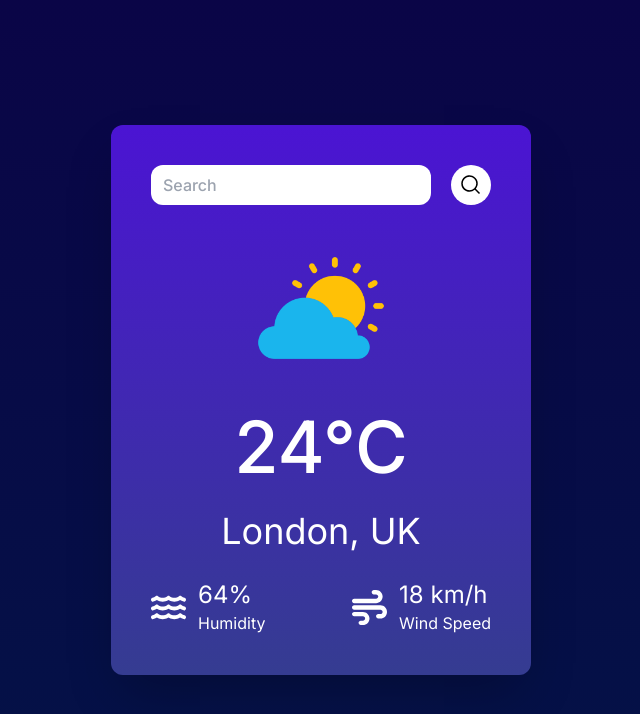
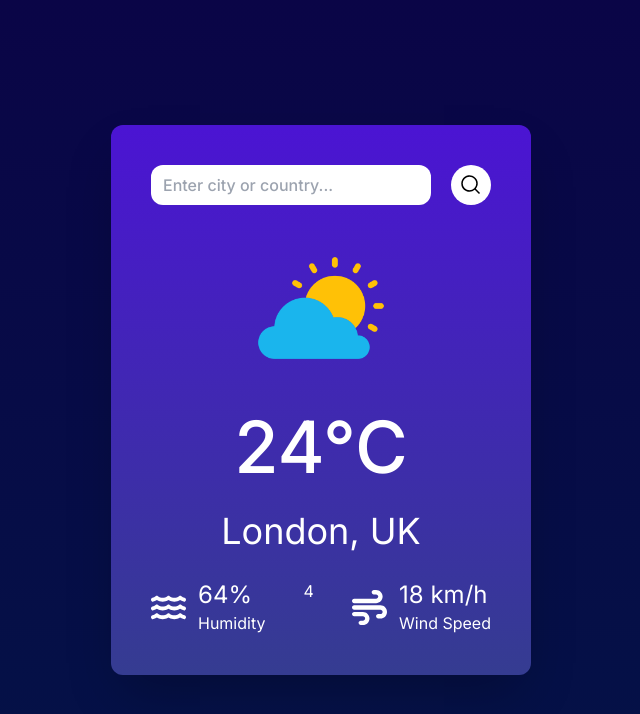
Before and after one commit to abhijayrajvansh/weather-app-next.js, a Next.js app: page / in a window 1280 px wide. Shown: the top 714 px of the page, without its empty margins (319-959 px from the left). Built offline with nearby package versions, Linux system fonts and the light colour scheme; no server answers.

Commit message:
update: audit push from local env

```diff
--- a/app/layout.tsx
+++ b/app/layout.tsx
@@ -5,7 +5,7 @@ import "./globals.css";
 const inter = Inter({ subsets: ["latin"] });
 
 export const metadata: Metadata = {
-  title: "Weather App | Next.Js",
+  title: "Abhijay's Weather App",
   description: "Crafted by Abhijay Rajvansh",
 };
 
--- a/components/WeatherApp.tsx
+++ b/components/WeatherApp.tsx
@@ -2,15 +2,6 @@
 
 import { MagnifyingGlassIcon } from '@heroicons/react/24/solid'
 import { FaWind, FaWater } from "react-icons/fa6";
-
-// export const getServerSideProps = () => {
-//   console.log(process.env.API_KEY);
-//   return {
-//     props:{
-//       env: 'private api keys',
-//     },
-//   }
-// }
 
 export default function WeatherApp () {
 
@@ -20,33 +11,25 @@ export default function WeatherApp () {
 
   // https://api.weatherapi.com/v1/current.json?key=3d3dd43aa77149eaa8d15206232512&q=London&aqi=no
 
-
   return (
     <section className="h-[550px] w-[420px] bg-gradient-to-b from-[#4B14D3] to-[#353C91] shadow-2xl rounded-xl px-10 py-10 flex flex-col items-center justify-between">
-
       <div className="flex space-x-5 w-full">
-        <input type="text" placeholder='Search' className='w-full rounded-xl text-black px-3 font-medium'/>
+        <input type="text" placeholder='Enter city or country...' className='w-full rounded-xl text-black px-3 font-medium'/>
         <button>
           <MagnifyingGlassIcon className='text-black h-10 p-2 bg-white rounded-[50%] hover:bg-gray-200'/>
         </button>
       </div>
-
       <img src="/cloudy.png" alt="weatherSvg" className="h-[150px] aspect-square" />
-
       <h1 className='text-7xl font-medium'>24°C</h1>
-
       <h3 className='text-4xl'>London, UK</h3>
-
         <div className="flex justify-between w-full">
-
-          <div className={detailClassName}>
+         <div className={detailClassName}>
             <FaWater className='size-[35px]'/>
             <div>
               <p className='text-2xl'>64%</p>
               <p>Humidity</p>
             </div>
-          </div>
-
+          </div>4
           <div className={detailClassName}>
             <FaWind className='size-[35px]'/>
             <div>
```
